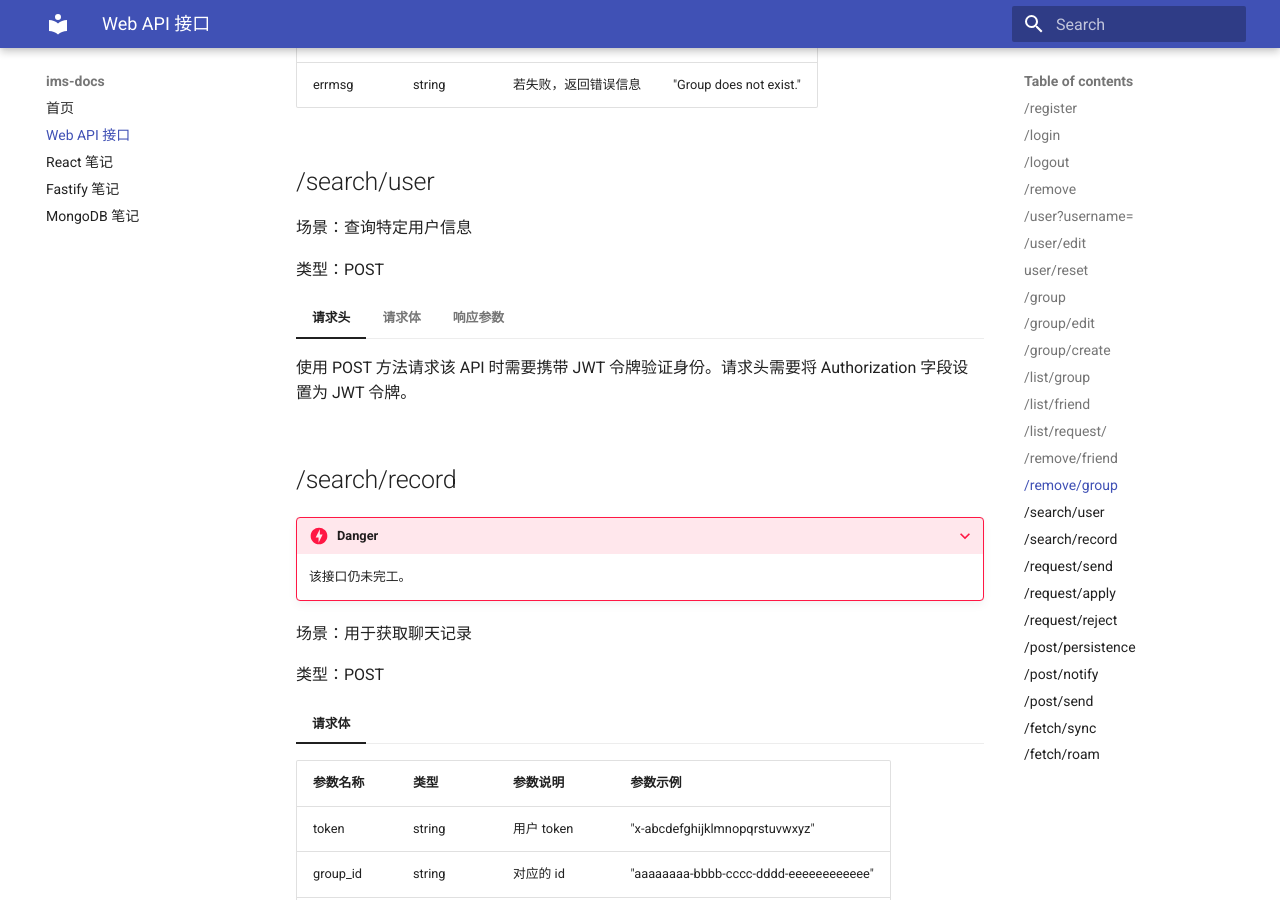
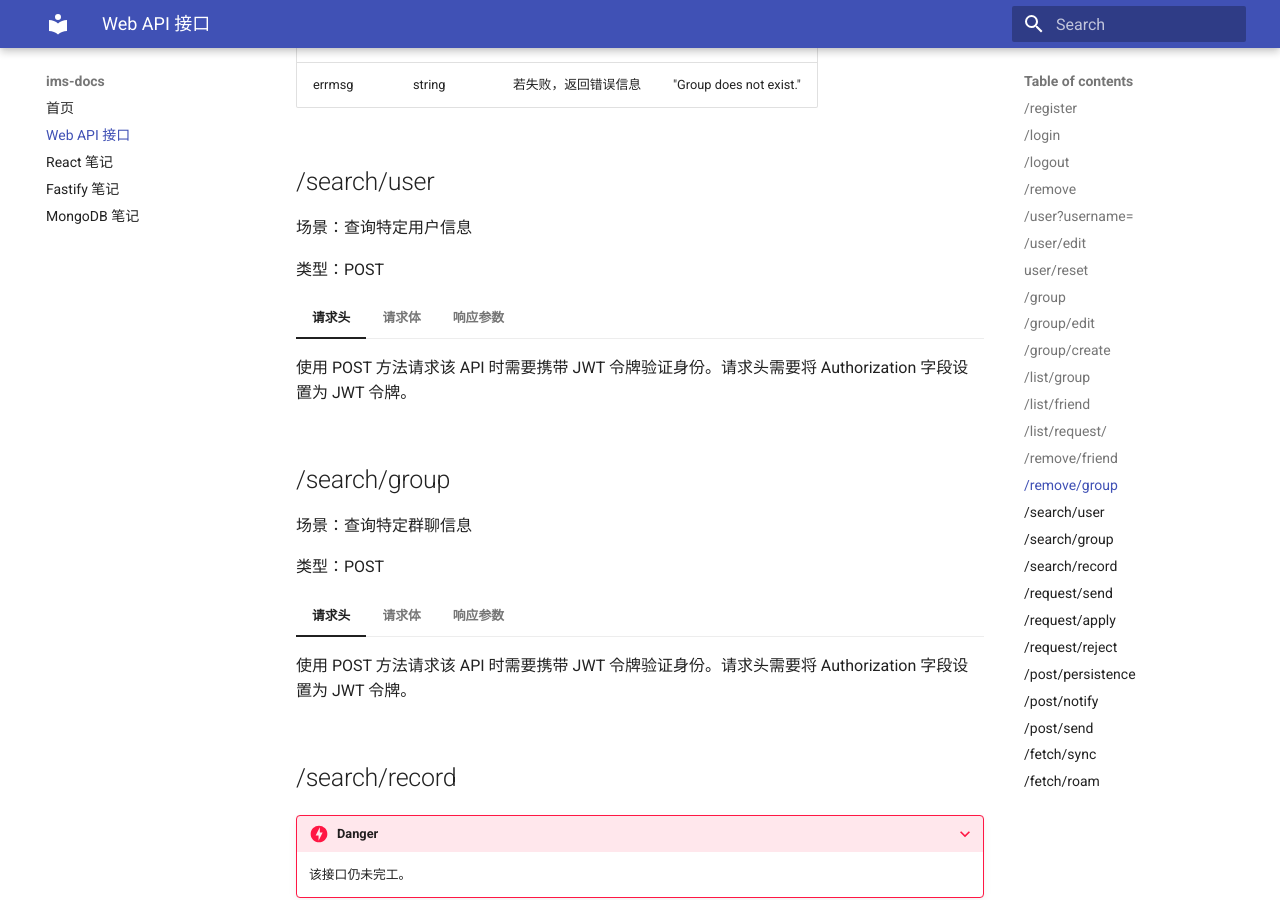
Before and after one commit to leverimmy/ims-docs, an MkDocs documentation site: the page built from docs/webapi.md, in a window 1280 px wide and 900 px high, scrolled down 6795 px. Built offline with MkDocs 1.6.1 and Material for MkDocs 9.7.7, drawn with Linux system fonts in a browser that asks for light colours.

Commit message:
fix: Fix API search/user, add search/group.

```diff
--- a/docs/webapi.md
+++ b/docs/webapi.md
@@ -359,17 +359,45 @@
 
 === "请求体"
 
+    ???+ danger
+        注意这里查询的是**用户昵称**而非**用户名称**！
+
     | 参数名称 | 类型   | 参数说明   | 参数示例                       |
     | -------- | ------ | ---------- | ------------------------------ |
-    | username | string | 用户名称   | "A1phaN"                       |
+    | nickname | string | 用户昵称   | "A1phaN"                       |
 
 === "响应参数"
 
     | 参数名称                                | 类型     | 参数说明               | 参数示例                      |
     | --------------------------------------- | -------- | ---------------------- | ----------------------------- |
-    | username_list                            | string[] | 满足要求的用户名称列表 | ["A1phaN"] |
+    | userList                            | User[] | 满足要求的用户列表，每一项需要包括 username, email, avatar 三项 |  |
     | code | int | 状态码 | 0 |
     | msg                                  | string   | 若失败，返回错误信息   | "Such user does not exist." |
+
+## /search/group
+
+场景：查询特定群聊信息
+
+类型：POST
+
+=== "请求头"
+
+    使用 POST 方法请求该 API 时需要携带 JWT 令牌验证身份。请求头需要将 Authorization 字段设置为 JWT 令牌。
+
+=== "请求体"
+
+    | 参数名称 | 类型   | 参数说明   | 参数示例                       |
+    | -------- | ------ | ---------- | ------------------------------ |
+    | groupname | string | 群聊昵称   | "A1phaN"                       |
+
+=== "响应参数"
+
+    | 参数名称                                | 类型     | 参数说明               | 参数示例                      |
+    | --------------------------------------- | -------- | ---------------------- | ----------------------------- |
+    | groupList                            | Group[] | 满足要求的群聊列表（每一项需要包括 groupID, 用户列表 users[]，用户每一项需要包括 username 和 avatar） |  |
+    | code | int | 状态码 | 0 |
+    | msg                                  | string   | 若失败，返回错误信息   | "Such user does not exist." |
+
 
 ## /search/record
 
```
Also changed, not shown: site/search/search_index.json, site/webapi/index.html, 1 other file.
